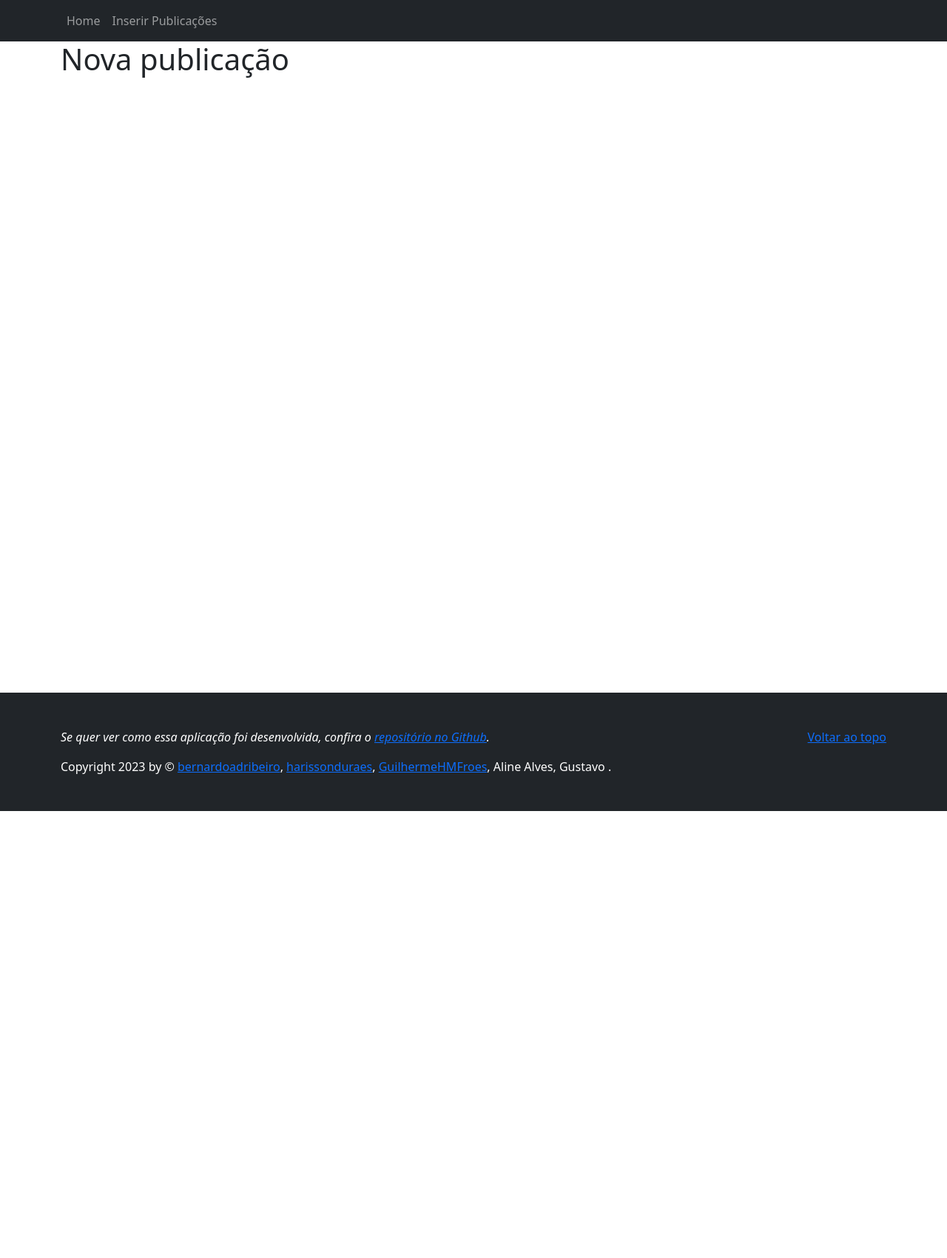
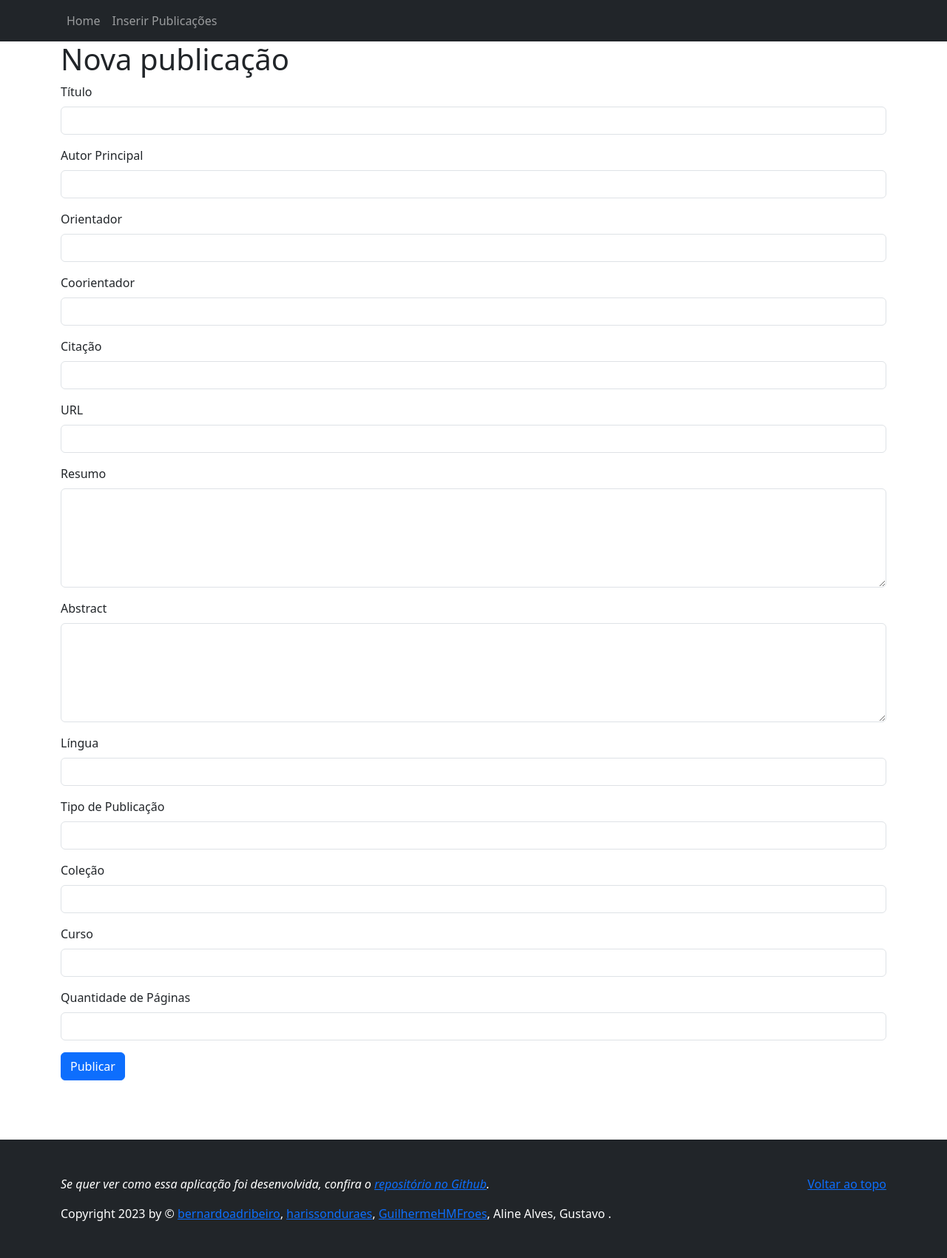
Before and after one commit to bernardoadribeiro/sistema-controle-publicacoes-cientificas, a Flask app: page /publicacoes/nova-publicacao/ in a window 1280 px wide. Shown: the whole page at 74% size. Before the commit the page ends 1096 px from the top, so only its background shows below. Run offline with Flask 3, Linux system fonts and the light colour scheme.

Commit message:
formulario nova publicacao

```diff
--- a/publicacoes_cientificas/templates/publicacoes/nova-publicacao.html
+++ b/publicacoes_cientificas/templates/publicacoes/nova-publicacao.html
@@ -6,9 +6,64 @@
 {% block page_content %}
 
 <div class="container">
-    <h1> Nova publicação </h1>
+    <h1>Nova publicação</h1>
 
+    <form>
+        <div class="mb-3">
+            <label for="titulo" class="form-label">Título</label>
+            <input type="text" class="form-control" id="titulo" name="titulo" required>
+        </div>
+        <div class="mb-3">
+            <label for="autor_principal" class="form-label">Autor Principal</label>
+            <input type="text" class="form-control" id="autor_principal" name="autor_principal" required>
+        </div>
+        <div class="mb-3">
+            <label for="orientador" class="form-label">Orientador</label>
+            <input type="text" class="form-control" id="orientador" name="orientador">
+        </div>
+        <div class="mb-3">
+            <label for="coorientador" class="form-label">Coorientador</label>
+            <input type="text" class="form-control" id="coorientador" name="coorientador">
+        </div>
+        <div class="mb-3">
+            <label for="citacao" class="form-label">Citação</label>
+            <input type="text" class="form-control" id="citacao" name="citacao">
+        </div>
+        <div class="mb-3">
+            <label for="url" class="form-label">URL</label>
+            <input type="url" class="form-control" id="url" name="url">
+        </div>
+        <div class="mb-3">
+            <label for="resumo" class="form-label">Resumo</label>
+            <textarea class="form-control" id="resumo" name="resumo" rows="5" required></textarea>
+        </div>
+        <div class="mb-3">
+            <label for="abstract" class="form-label">Abstract</label>
+            <textarea class="form-control" id="abstract" name="abstract" rows="5" required></textarea>
+        </div>
+        <div class="mb-3">
+            <label for="lingua" class="form-label">Língua</label>
+            <input type="text" class="form-control" id="lingua" name="lingua" required>
+        </div>
+        <div class="mb-3">
+            <label for="pub_tipo" class="form-label">Tipo de Publicação</label>
+            <input type="text" class="form-control" id="pub_tipo" name="pub_tipo" required>
+        </div>
+        <div class="mb-3">
+            <label for="colecao" class="form-label">Coleção</label>
+            <input type="text" class="form-control" id="colecao" name="colecao">
+        </div>
+        <div class="mb-3">
+            <label for="curso" class="form-label">Curso</label>
+            <input type="text" class="form-control" id="curso" name="curso">
+        </div>
+        <div class="mb-3">
+            <label for="qtd_paginas" class="form-label">Quantidade de Páginas</label>
+            <input type="number" class="form-control" id="qtd_paginas" name="qtd_paginas">
+        </div>
 
+        <button type="submit" class="btn btn-primary">Publicar</button>
+    </form>
 </div>
 
 {% endblock %}
```
